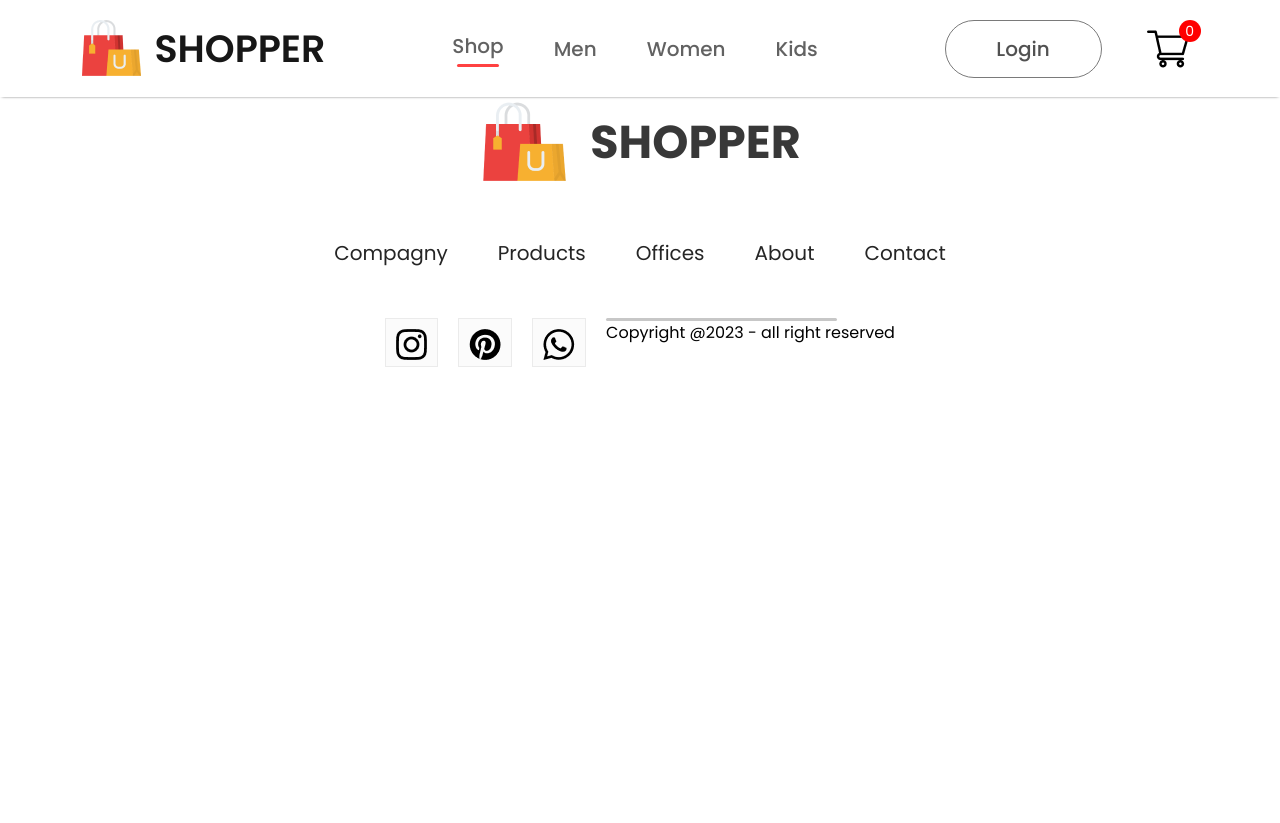
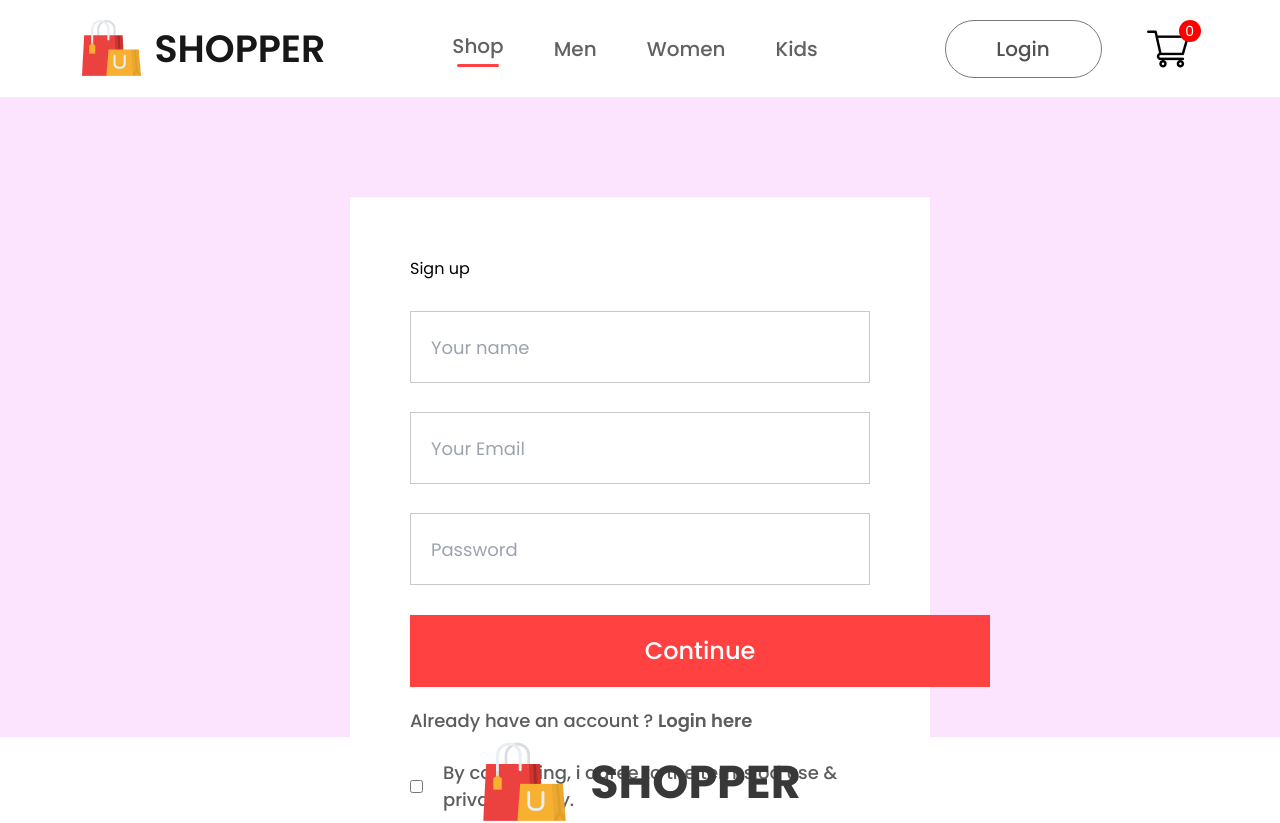
Before and after one commit to kabolindustrie/E-commerce, a React (Create React App) app: page /login in a window 1280 px wide. Shown: the top 823 px of the page. Before the commit the page ends 800 px from the top, so only its background shows below. Built offline with nearby package versions, Linux system fonts and the light colour scheme.

Commit message:
work in progress on signup page

```diff
--- /dev/null
+++ b/src/Pages/CSS/LoginSignup.css
@@ -0,0 +1,61 @@
+.loginsignup {
+  width: 100%;
+  height: 80vh;
+  background: #fce3fe;
+  padding-top: 100px;
+}
+.loginsignup-container {
+  width: 580px;
+  height: 600px;
+  background: white;
+  margin: auto;
+  padding: 40px 60px;
+}
+.loginsignup-container h1 {
+  margin: 20px 0px;
+}
+.loginsignup-fields {
+  display: flex;
+  flex-direction: column;
+  gap: 29px;
+  margin-top: 30px;
+}
+.loginsignup-fields input {
+  height: 72px;
+  width: 100%;
+  padding-left: 20px;
+  border: 1px solid #c9c9c9;
+  outline: none;
+  color: #5c5c5c;
+  font-size: 18px;
+}
+.loginsignup-container button {
+  width: 580px;
+  height: 72px;
+  color: white;
+  background: #ff4141;
+  margin-top: 30px;
+  border: none;
+  font-size: 24px;
+  font-weight: 500;
+  cursor: pointer;
+}
+.loginsignup-login {
+  margin-top: 20px;
+  color: #5c5c5c;
+  font-size: 18px;
+  font-weight: 500;
+}
+.loginsignup-login span {
+  color: "ff4141";
+  font-weight: 600;
+}
+.loginsignup-agree {
+  display: flex;
+  align-items: center;
+  margin-top: 25px;
+  gap: 20px;
+  color: #5c5c5c;
+  font-size: 18px;
+  font-weight: 500;
+}
--- a/src/Pages/LoginSignup.jsx
+++ b/src/Pages/LoginSignup.jsx
@@ -1,11 +1,27 @@
-import React from 'react'
+import React from "react";
+import "./CSS/LoginSignup.css";
 
 const LoginSignup = () => {
   return (
-    <div>
+    <div className="loginsignup">
+      <div className="loginsignup-container">
+        <h1>Sign up</h1>
+        <div className="loginsignup-fields">
+          <input type="text" placeholder="Your name" />
+          <input type="email" placeholder="Your Email" />
+          <input type="password" placeholder="Password" />
+        </div>
+        <button>Continue</button>
+        <p className="loginsignup-login">
+          Already have an account ? <span>Login here</span>
+        </p>
+        <div className="loginsignup-agree">
+          <input type="checkbox" name="" id="" />
+          <p>By continuing, i agree to the terms od use & privacy policy.</p>
+        </div>
+      </div>
+    </div>
+  );
+};
 
-    </div>
-  )
-}
-
-export default LoginSignup
+export default LoginSignup;
```
